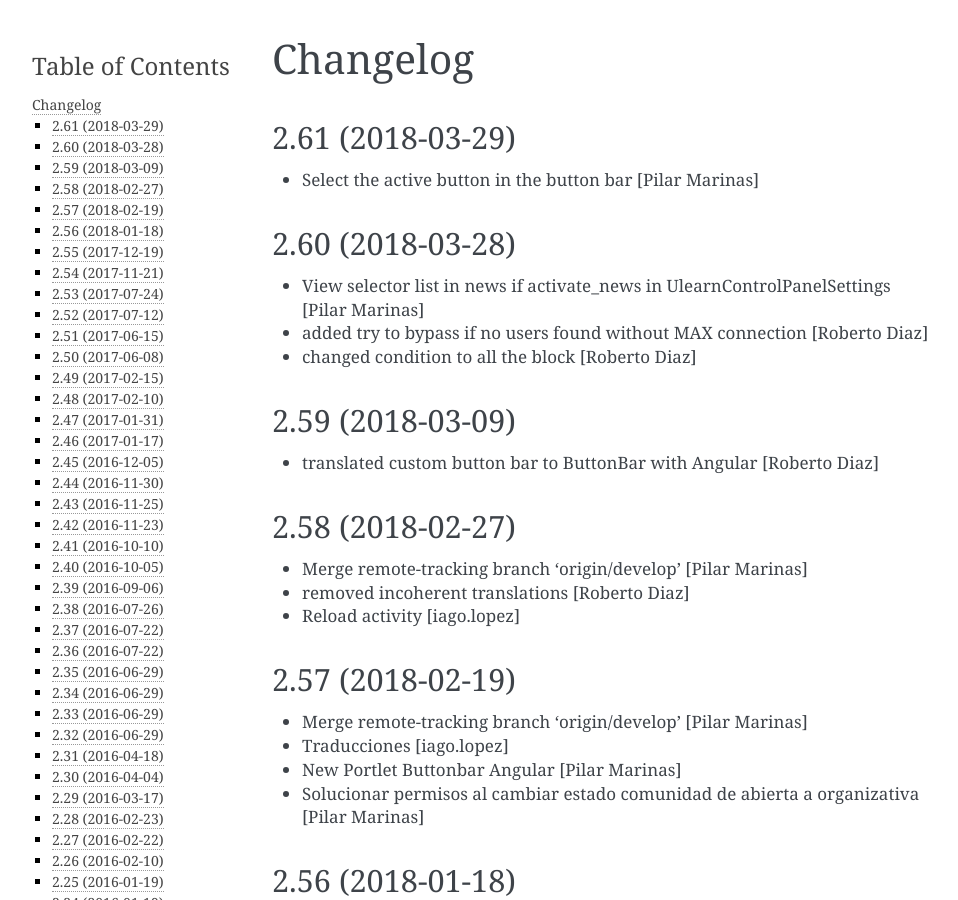
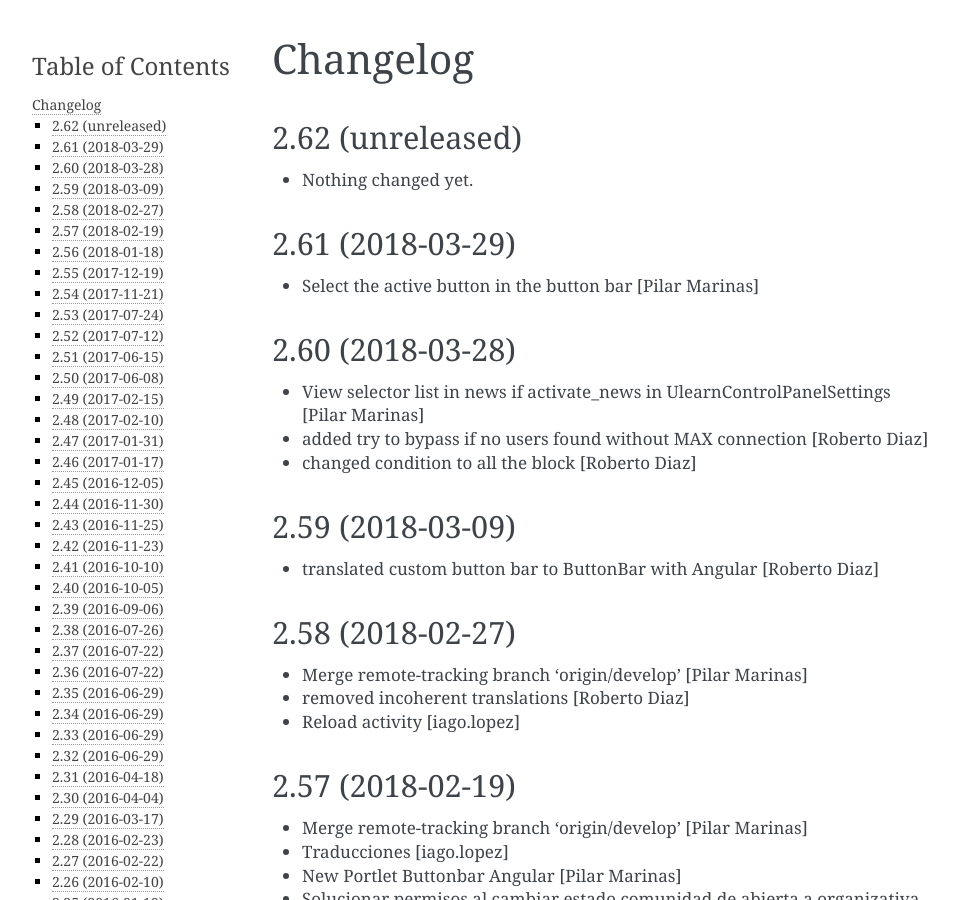
Before and after one commit to UPCnet/ulearn.core, a Sphinx documentation site: the page built from docs/HISTORY.rst, in a window 1280 px wide and 900 px high. Shown: the whole window, without its empty margins (148-1106 px from the left). Built offline with Sphinx 7.4.7, drawn with Linux system fonts in a browser that asks for light colours; pages that are not in the unit, such as notebooks, are missing from menus.

Commit message:
Back to development: 2.62

```diff
--- a/docs/HISTORY.rst
+++ b/docs/HISTORY.rst
@@ -1,5 +1,11 @@
 Changelog
 =========
+
+2.62 (unreleased)
+-----------------
+
+- Nothing changed yet.
+
 
 2.61 (2018-03-29)
 -----------------
--- a/setup.py
+++ b/setup.py
@@ -1,7 +1,7 @@
 from setuptools import setup, find_packages
 import os
 
-version = '2.61'
+version = '2.62.dev0'
 
 README = open('README.rst').read()
 HISTORY = open(os.path.join('docs', 'HISTORY.rst')).read()
```
